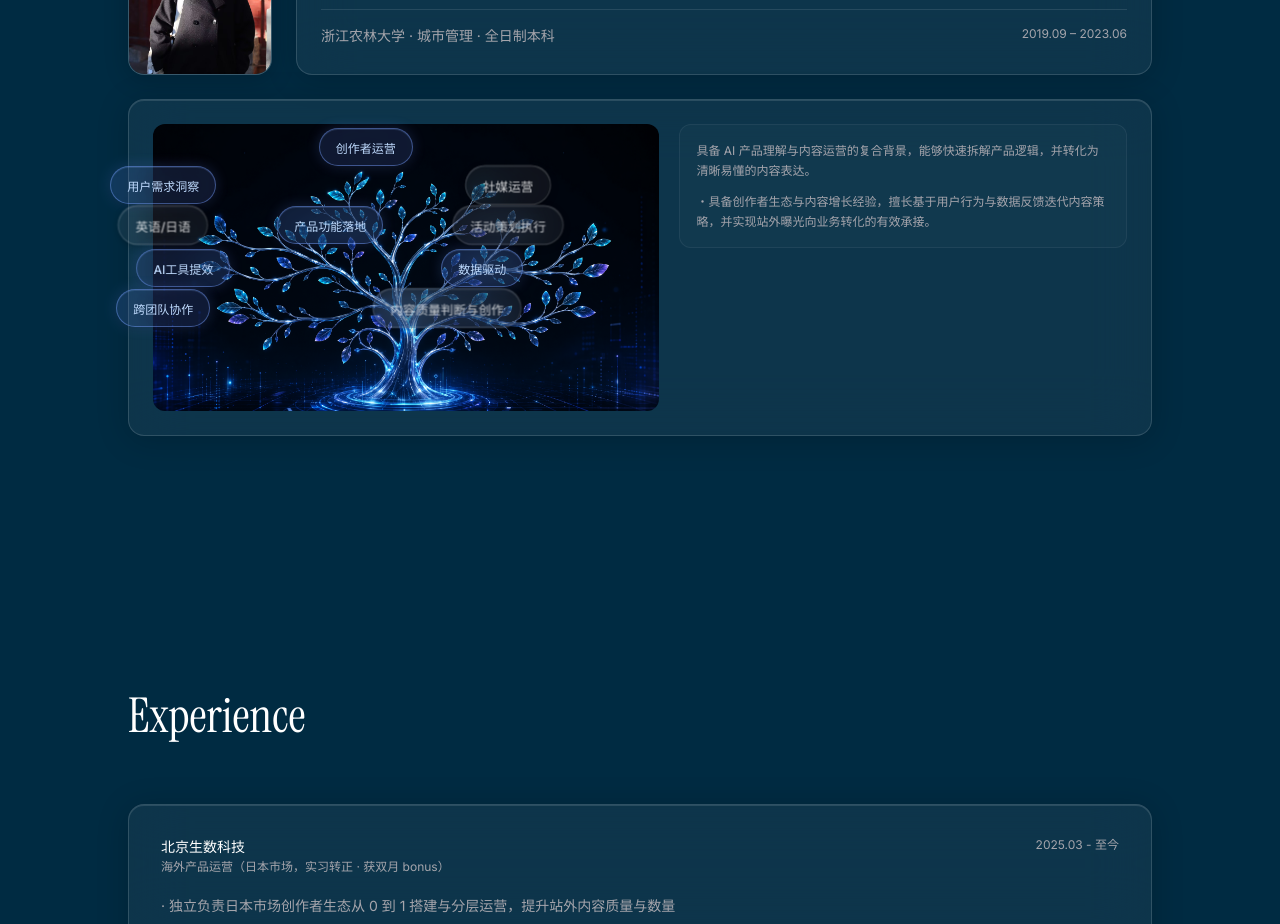
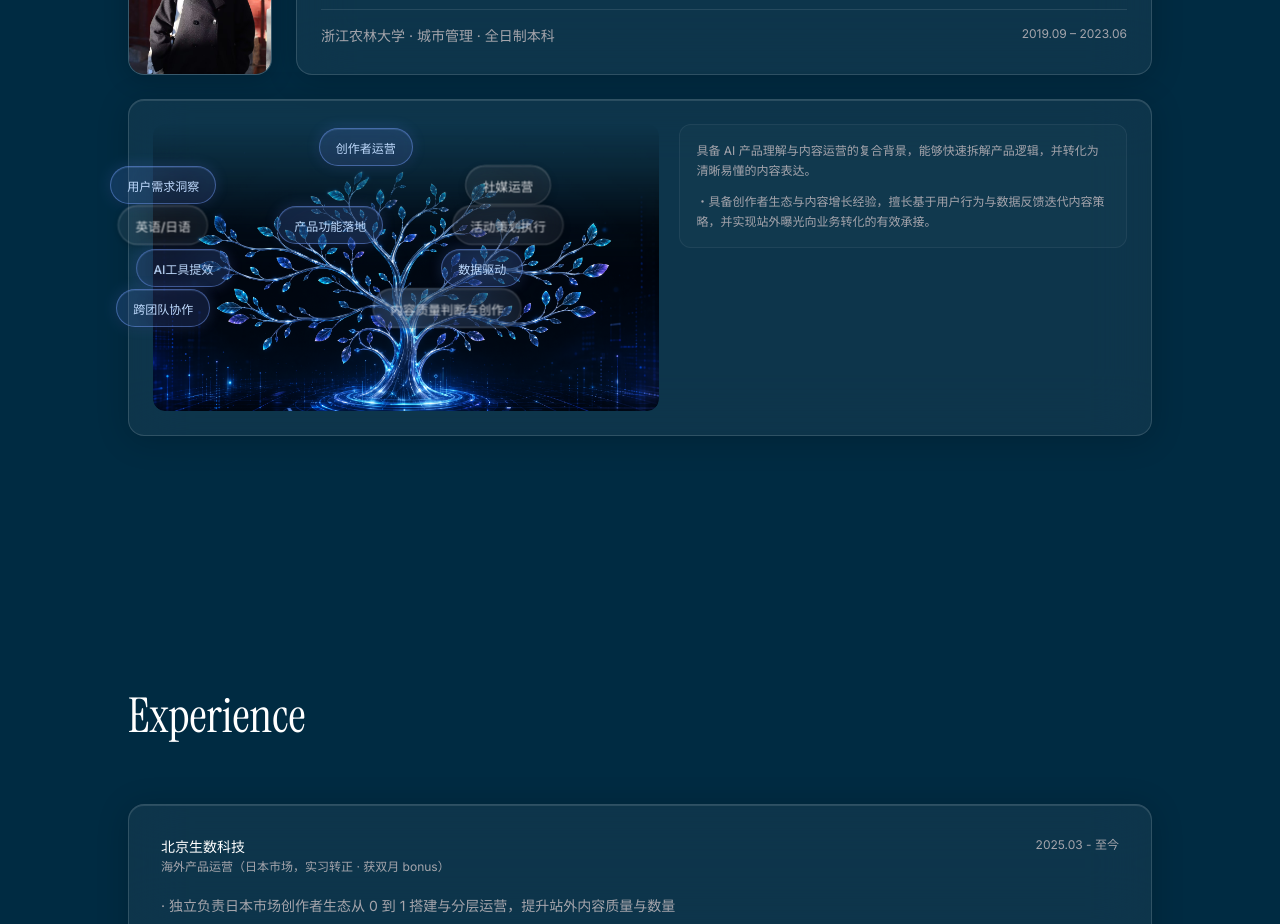
Before and after one commit to morinooto013/lsypersonal-space, a React (Vite) app: page / in a window 1280 px wide. Shown: the part 1140-2064 px from the top of the page. Built offline with nearby package versions, Linux system fonts and the light colour scheme.

Commit message:
fix: fade tree top to transparent with mask-image, blend into site background

```diff
--- a/src/components/About.tsx
+++ b/src/components/About.tsx
@@ -155,6 +155,10 @@ export default function About() {
                 alt=""
                 className="w-full h-auto block rounded-xl select-none"
                 draggable={false}
+                style={{
+                  maskImage: 'linear-gradient(to bottom, transparent 0%, rgba(0,0,0,0.3) 15%, rgba(0,0,0,0.85) 35%, black 50%)',
+                  WebkitMaskImage: 'linear-gradient(to bottom, transparent 0%, rgba(0,0,0,0.3) 15%, rgba(0,0,0,0.85) 35%, black 50%)',
+                }}
               />
 
               {/* Draggable skill nodes */}
```
